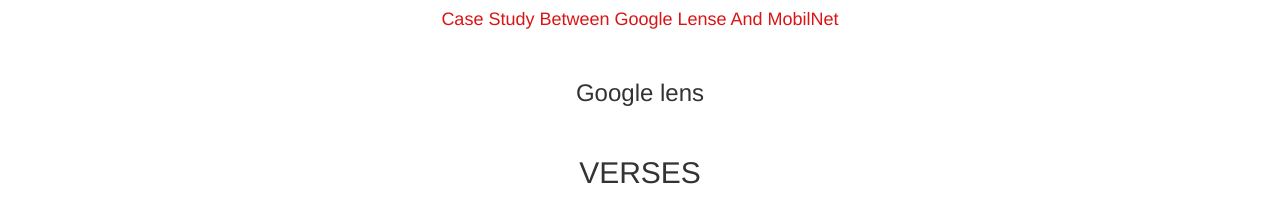
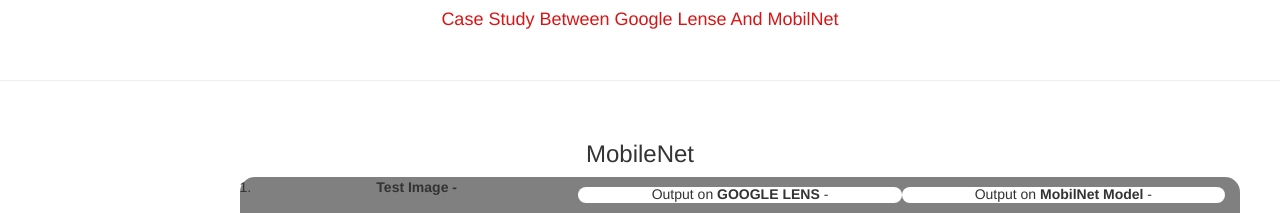
Before and after one commit to JaydenSoans/P120-121P120, a plain HTML site: page index.html in a window 1280 px wide. Shown: the top 213 px of the page. Drawn offline with nearby package versions, Linux system fonts and the light colour scheme.

Commit message:
Add files via upload

```diff
--- a/index.html
+++ b/index.html
@@ -15,9 +15,7 @@
 <center>
     <h4 class="heading_topic">Case Study Between Google Lense And MobilNet</h4>
     <br>
-    <h3 class="ve">Google lens</h3>
-    <br>
-    <h2>VERSES</h2>
+    <hr>
     <br>
     <h3 class="ve">MobileNet</h3>
     <ol>
```
